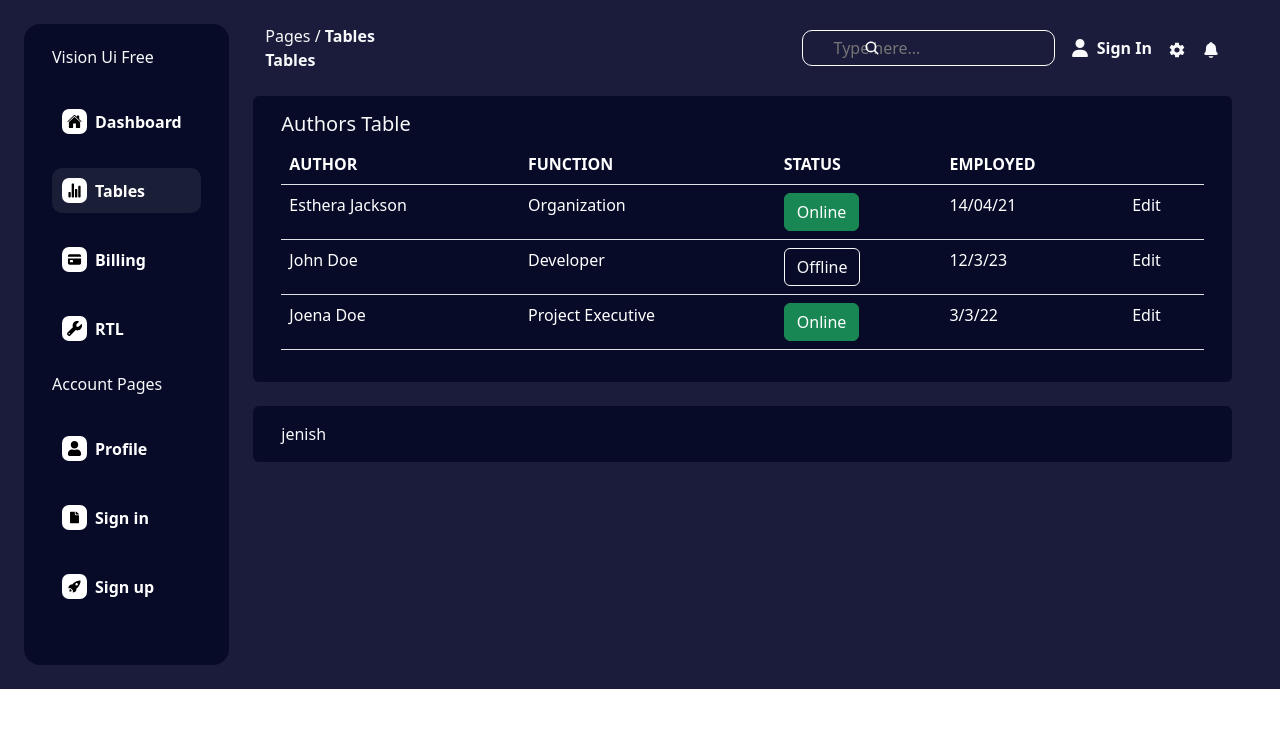
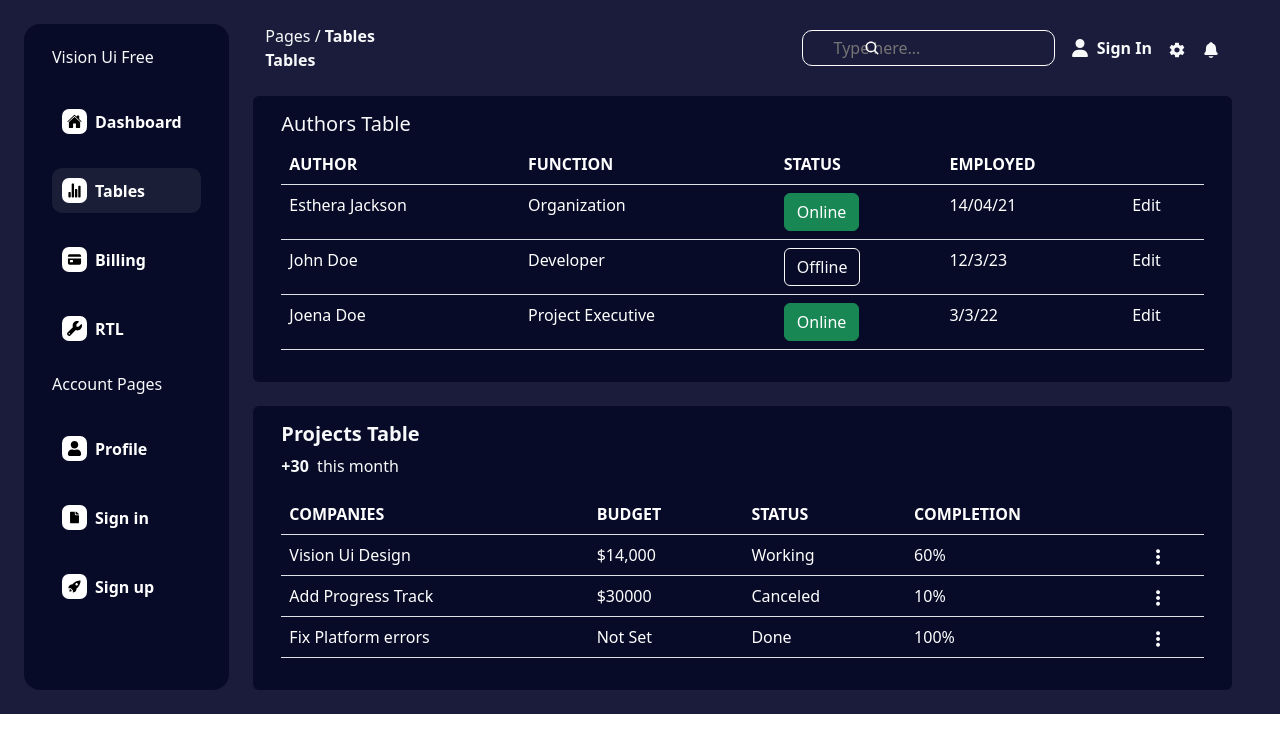
Before and after one commit to Janice1828/dashboard_sample, a React (Create React App) app: page /tables in a window 1280 px wide. Shown: the top 752 px of the page. Built offline with nearby package versions, Linux system fonts and the light colour scheme.

Commit message:
tables created

```diff
--- a/src/components/TableList.js
+++ b/src/components/TableList.js
@@ -1,5 +1,6 @@
 import React from "react";
 import Navbar from "./Navbar";
+import { SlOptionsVertical } from "react-icons/sl";
 
 const TableList = () => {
   return (
@@ -9,7 +10,7 @@ const TableList = () => {
       <div className="col-12 card bg-sidebar-color border-0 text-light">
         <div className="card-body">
           <h5>Authors Table</h5>
-          <table className="table" id="t_test">
+          <table className="table t_test">
             <thead>
               <tr>
                 <th>AUTHOR</th>
@@ -54,7 +55,69 @@ const TableList = () => {
         </div>
       </div>
       <div className="col-12 card bg-sidebar-color border-0 text-light">
-        <div className="card-body">jenish</div>
+        <div className="card-body">
+          <div>
+            <h5 className="fw-bold">Projects Table</h5>
+            <p>
+              <span className="fw-bold">+30</span>&nbsp; this month
+            </p>
+          </div>
+          <table className="table t_test">
+            <thead>
+              <tr>
+                <th>COMPANIES</th>
+                <th>BUDGET</th>
+                <th>STATUS</th>
+                <th>COMPLETION</th>
+                <th></th>
+              </tr>
+            </thead>
+            <tbody>
+              <tr>
+                <td>Vision Ui Design</td>
+                <td>$14,000</td>
+                <td>Working</td>
+                <td>60%</td>
+                <td>
+                  <button
+                    type=""
+                    className="ouline-none border-0 bg-transparent text-light"
+                  >
+                    <SlOptionsVertical />
+                  </button>
+                </td>
+              </tr>
+              <tr>
+                <td>Add Progress Track</td>
+                <td>$30000</td>
+                <td>Canceled</td>
+                <td>10%</td>
+                <td>
+                  <button
+                    type=""
+                    className="ouline-none border-0 bg-transparent text-light"
+                  >
+                    <SlOptionsVertical />
+                  </button>
+                </td>
+              </tr>
+              <tr>
+                <td>Fix Platform errors</td>
+                <td>Not Set</td>
+                <td>Done</td>
+                <td>100%</td>
+                <td>
+                  <button
+                    type=""
+                    className="ouline-none border-0 bg-transparent text-light"
+                  >
+                    <SlOptionsVertical />
+                  </button>
+                </td>
+              </tr>
+            </tbody>
+          </table>
+        </div>
       </div>
     </div>
   );
--- a/src/style.css
+++ b/src/style.css
@@ -26,8 +26,8 @@ a {
 .reg-color {
   color: #6a748b;
 }
-#t_test thead tr th,
-#t_test tbody tr td {
+.t_test thead tr th,
+.t_test tbody tr td {
   background: transparent !important;
   color: #fff;
 }
```
